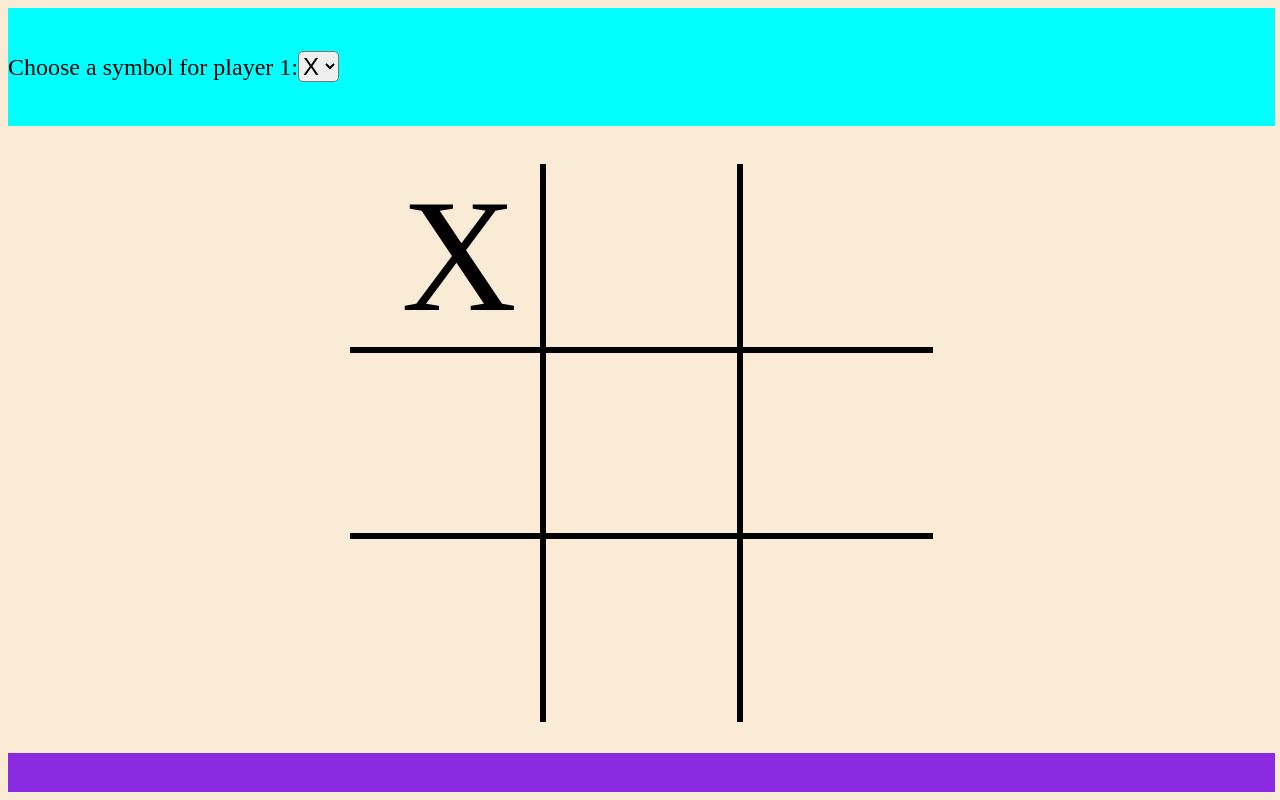
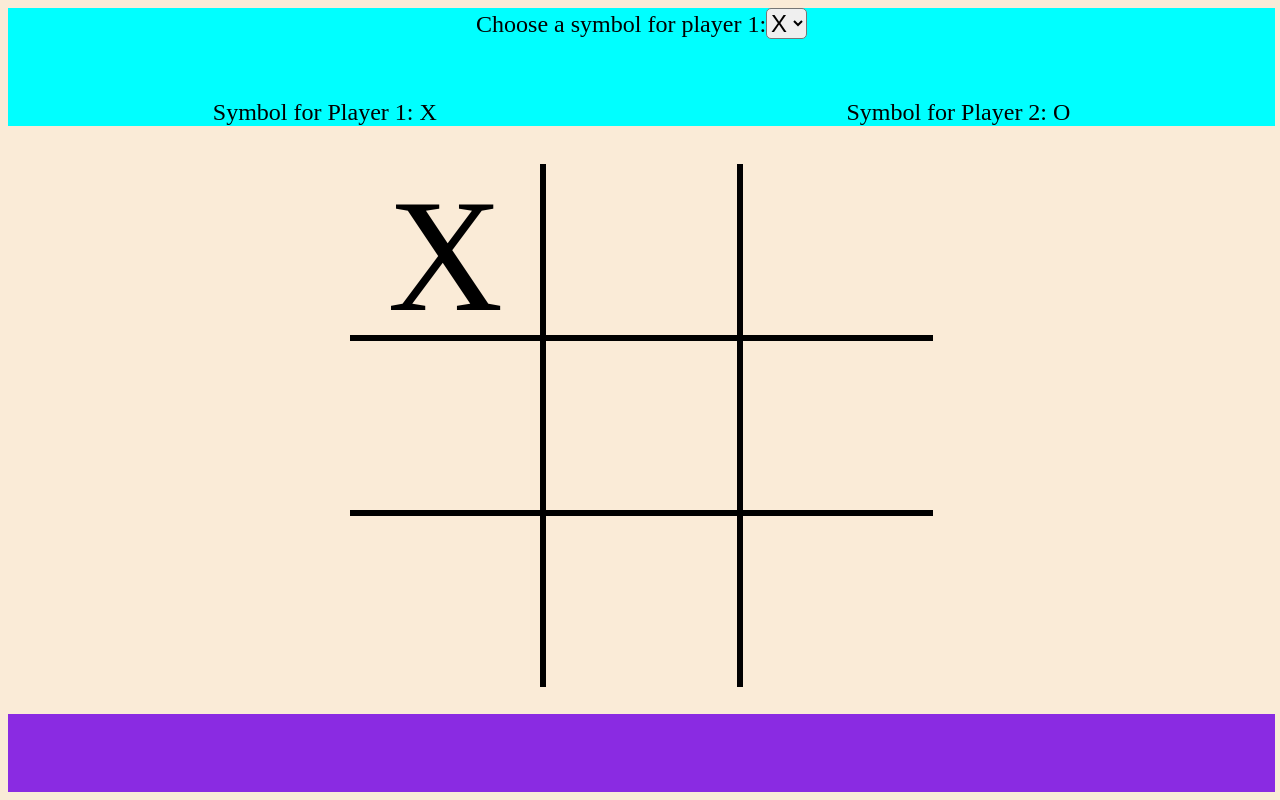
Before and after one commit to skashifzafar/tictactoe, a plain HTML site: page index.html in a window 1280 px wide. Both pictures are taken after a click on the element 446 px from the left and 256 px from the top of the page. Drawn offline with Linux system fonts and the light colour scheme.

Commit message:
player 2

```diff
--- a/jscript.js
+++ b/jscript.js
@@ -63,7 +63,19 @@ const buttonPressed = e => {
     var id_ref1=id_ref.split('');
     console.log(id_ref,id_ref1);
     const p1=document.getElementById('sym');
-    board1.turn(p1.value,id_ref1[0],id_ref1[1]);
+    const p1_div=document.querySelector('#p1')
+    const p2_div=document.querySelector('#p2')
+    p1_div.innerHTML='Symbol for Player 1: '+p1.value;
+    if(p1.value=='X'){
+        p2_div.innerHTML='Symbol for Player 2: '+'O';
+    }
+    else{
+        p2_div.innerHTML='Symbol for Player 2: '+'X'
+    }
+    var ret_game=board1.turn(p1.value,id_ref1[0],id_ref1[1]);
+    if (ret_game!=''){
+        console.log('Game is won by: '+ret_game)
+    }
     }
 //Instantiate the game
 const board1=gameboard()
@@ -89,6 +101,15 @@ sel_sym.appendChild(sym_o)
 sym_div.appendChild(sym)
 sym_div.appendChild(sel_sym)
 head_div.appendChild(sym_div)
+const plr_div=document.createElement('div')
+plr_div.classList='player'
+const p1_div=document.createElement('div')
+p1_div.id='p1'
+const p2_div=document.createElement('div')
+p2_div.id='p2'
+plr_div.appendChild(p1_div)
+plr_div.appendChild(p2_div)
+head_div.appendChild(plr_div)
 //Create Board
 const game=document.querySelector('.game')
 const board_div=document.createElement('div')
--- a/style.css
+++ b/style.css
@@ -17,15 +17,18 @@ body{
 .header{
     background-color: aqua;
     height: 15%;
+    display: flex;
+    align-items: center;
+    flex-direction: column;
 }
 .game{
     background-color: antiquewhite;
-    height: 80%;
+    height: 75%;
 }
 
 .foot{
     background-color: blueviolet;
-    height: 5%;
+    height: 10%;
 }
 .board{
     height:90%;
@@ -58,9 +61,10 @@ body{
     align-items: center;
 }
 .cell>div{
-    margin-left: 5vw;
     height: 100%;
-    width: 80%;
+    width: 100%;
+    text-align: center;
+
 }
 .r0{
     border-bottom-style: solid ;
@@ -86,6 +90,7 @@ body{
     display: flex;
     justify-content: space-between;
     align-items: center;
+    font-size: 3vh;
 }
 
 .sym_div{
@@ -95,3 +100,8 @@ select{
     border-radius: 5px;
     font-size: 3vh;
 }
+.player{
+    width: 100%;
+    display: flex;
+    justify-content: space-around;
+}
```
